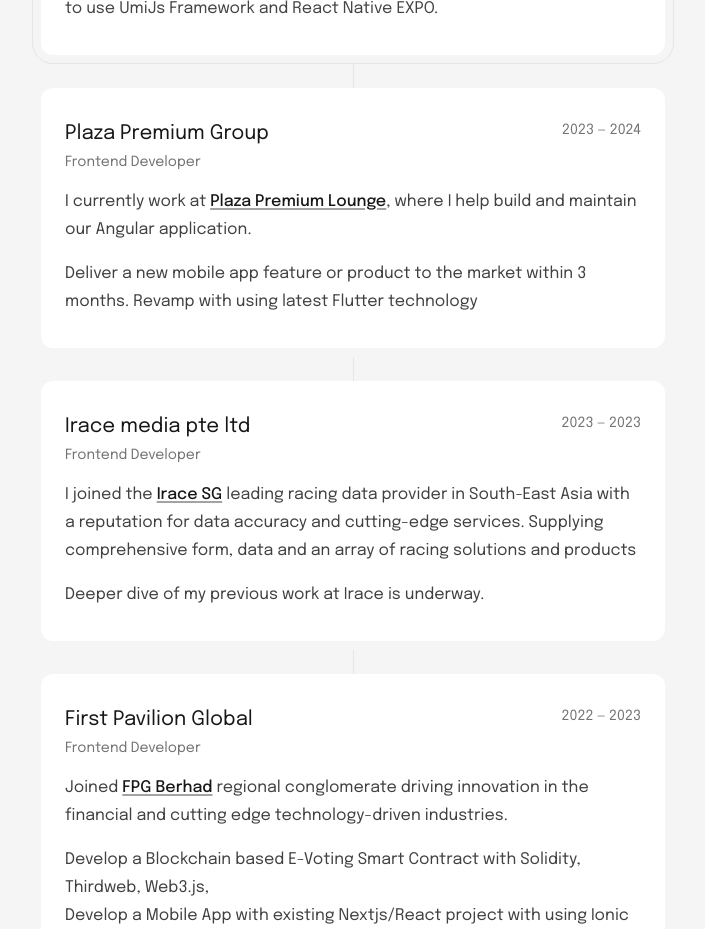
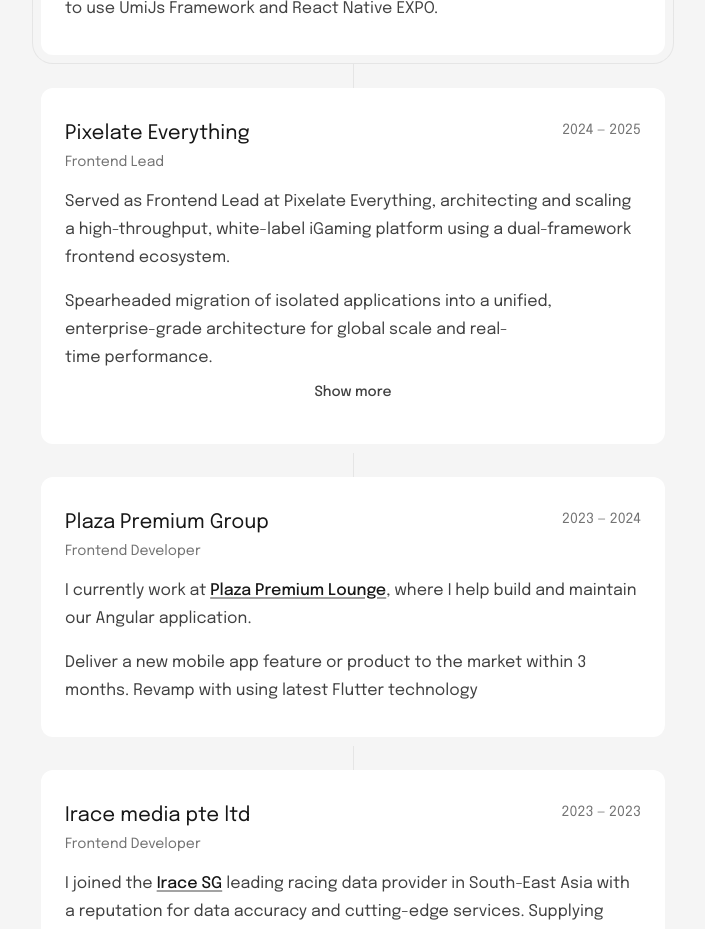
Before and after one commit to charles5991/charlesDev, a Next.js app: page /work in a window 1280 px wide. Shown: the part 760-1689 px from the top of the page, without its empty margins (287-992 px from the left). Built offline with nearby package versions, Linux system fonts and the light colour scheme.

Commit message:
add pixelate

```diff
--- a/app/work/components/jobs.tsx
+++ b/app/work/components/jobs.tsx
@@ -6,6 +6,7 @@
    firstpavilion,
    rakuten,
    haiya,
+   pixelate,
    type Job,
 } from "@/app/work/data"
 import { defaultVariantsNoDelay } from "@/components/motion.variants"
@@ -14,7 +15,7 @@
 import { AnimatePresence, MotionProps, motion } from "framer-motion"
 import React from "react"
 
-const jobs: Job[] = [haiya, plaza, irace, firstpavilion, rakuten]
+const jobs: Job[] = [haiya, pixelate, plaza, irace, firstpavilion, rakuten]
 
 export function Jobs() {
    return (
--- a/app/work/data.tsx
+++ b/app/work/data.tsx
@@ -5,6 +5,37 @@
    description?: React.ReactNode
    from: string
    to: string
+}
+
+export const pixelate: Job = {
+   company: "Pixelate Everything",
+   position: "Frontend Lead",
+   introDescription: (
+      <>
+         Served as Frontend Lead at Pixelate Everything, architecting and scaling a high-throughput, white-label iGaming platform using a dual-framework frontend ecosystem.
+         <br />
+         <span className="mt-4 block">
+            Spearheaded migration of isolated applications into a unified, enterprise-grade architecture for global scale and real-time performance.
+         </span>
+      </>
+   ),
+   description: (
+      <span className="mt-4 block space-y-2">
+         <strong>• Multi-Tenant Monorepo:</strong> Engineered a scalable monorepo environment (<strong>Turborepo/Nx</strong>) managing shared UI packages and brand deployments, reducing code duplication by over 45%.
+         <br />
+         <strong>• Dual-Framework Micro-Frontends:</strong> Bridged modern <strong>Next.js (App Router)</strong> and React layouts with legacy/specialized <strong>Vue.js</strong> casino modules.
+         <br />
+         <strong>• High-Frequency WebSocket Engineering:</strong> Designed a resilient client-side WebSocket pipeline consuming rapid live-odds shifts and bet-slip updates at 60 FPS without UI jank.
+         <br />
+         <strong>• Dynamic Token-Based Theming:</strong> Developed a multi-theme configuration layout utilizing <strong>Ant Design’s ConfigProvider</strong> and native <strong>CSS variables</strong>.
+         <br />
+         <strong>• Global Localization & Timezone Engine:</strong> Built an abstract localization layer (<strong>i18n</strong>) featuring strict multi-timezone normalization via <strong>Day.js/date-fns-tz</strong>.
+         <br />
+         <strong>• Premium Motion Design:</strong> Elevated player experience with fluid micro-interactions and transitions using <strong>Framer Motion</strong>.
+      </span>
+   ),
+   from: "2024",
+   to: "2025",
 }
 
 export const haiya: Job = {
```
